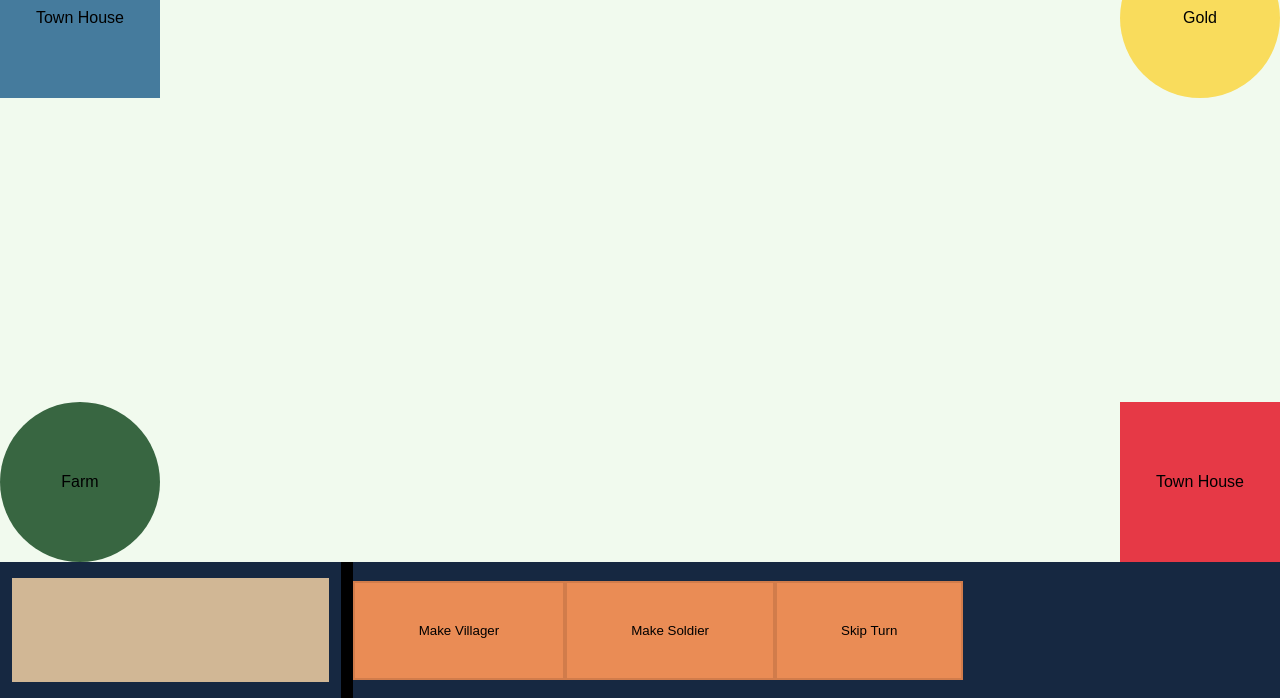
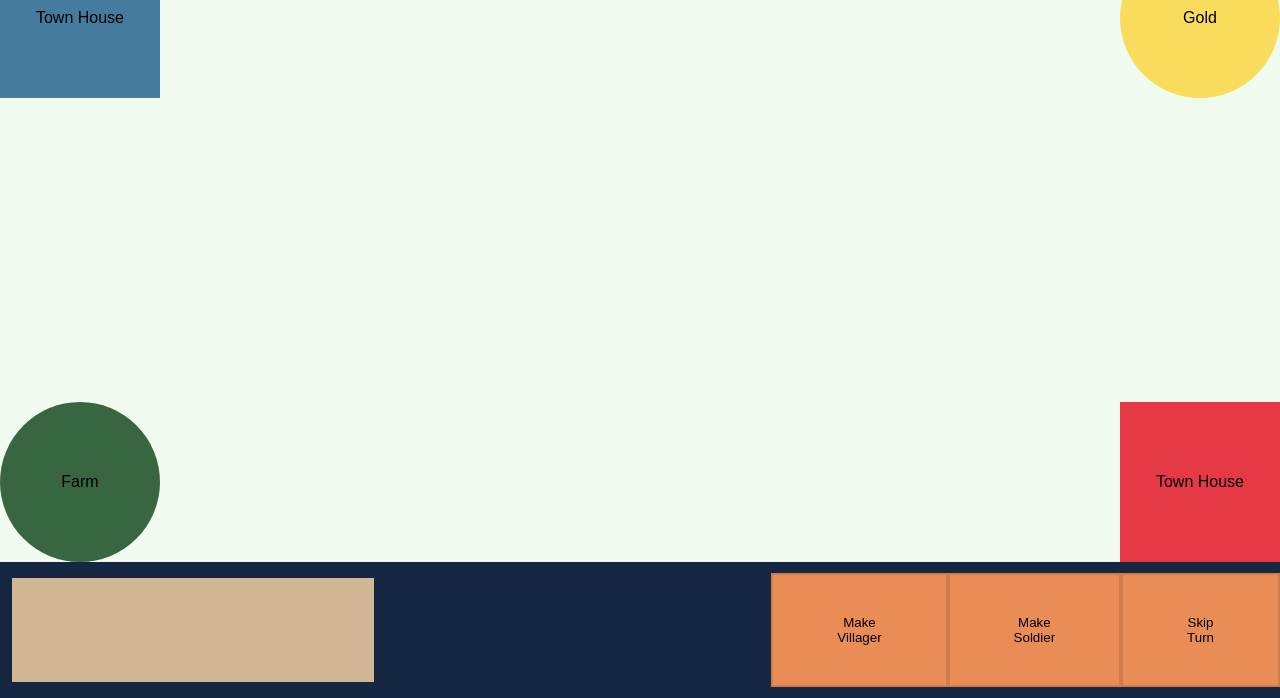
Before and after one commit to Mourud/village-insurgency, a plain HTML site: page gameScreen.html in a window 1280 px wide. Shown: the part 102-800 px from the top of the page. Drawn offline with Linux system fonts and the light colour scheme.

Commit message:
changed controlbox to grid

```diff
--- a/css/gameScreen.css
+++ b/css/gameScreen.css
@@ -140,7 +140,8 @@
   background: var(--game-blue);
   justify-content: center;
   align-items: center;
-  display: flex;
+  display: grid;
+  grid-template-columns: 1fr 1fr 1fr ;
 }
 
 .button {
@@ -157,11 +158,11 @@ button.button:hover {
   background: #d17c4b;
 }
 
-.vl {
+/* .vl {
   display: inline-block;
   border: 6px solid black;
   height: 100%;
-}
+} */
 
 .buttonControls {
   align-items: top;
```
